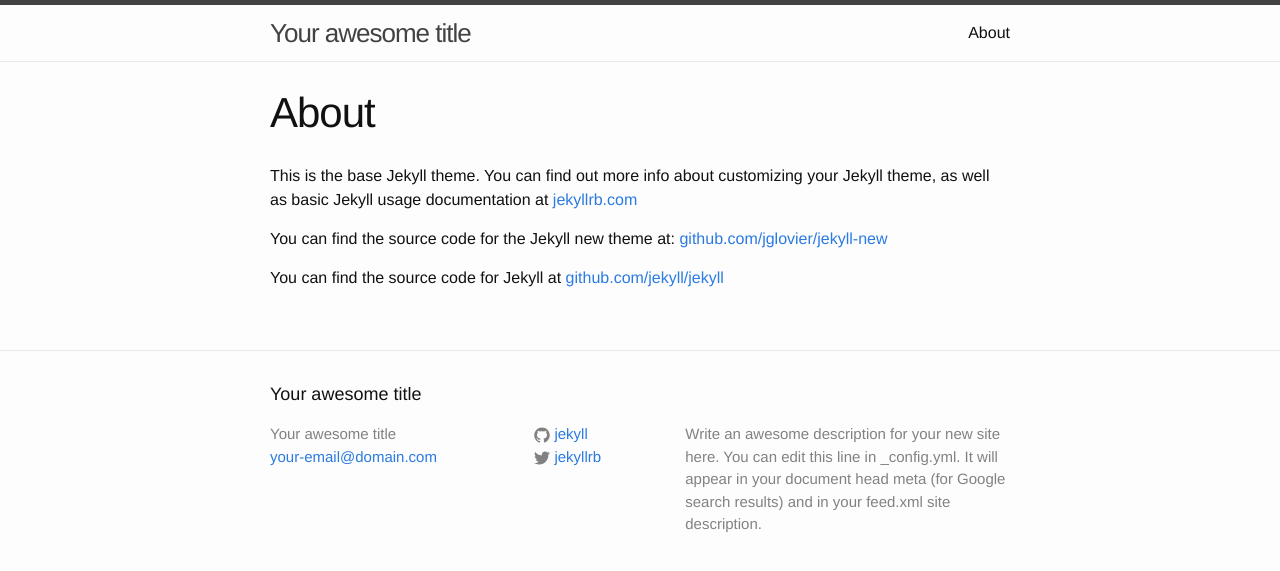
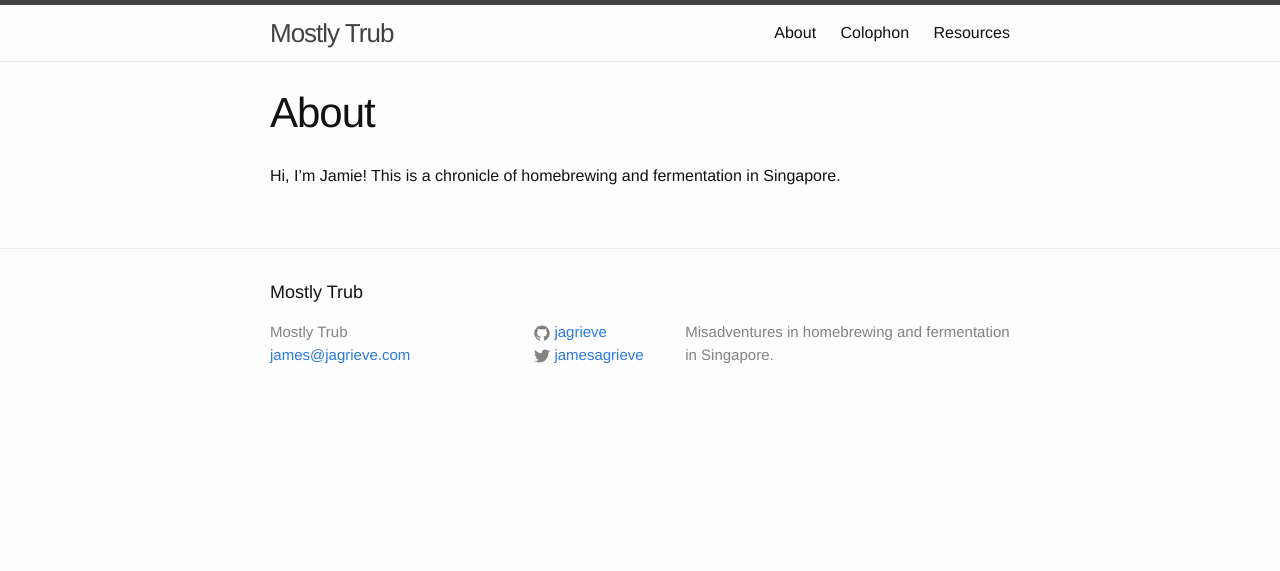
Before and after one commit to jagrieve/mostlytrub, a Jekyll site: the page built from about.md, in a window 1280 px wide. Shown: the top 571 px of the page. Built offline with Jekyll 4.4.1, drawn with Linux system fonts in a browser that asks for light colours.

Commit message:
Bringing in old posts, pages and config.

```diff
--- a/_config.yml
+++ b/_config.yml
@@ -1,14 +1,13 @@
 # Site settings
-title: Your awesome title
-email: your-email@domain.com
-description: > # this means to ignore newlines until "baseurl:"
-  Write an awesome description for your new site here. You can edit this
-  line in _config.yml. It will appear in your document head meta (for
-  Google search results) and in your feed.xml site description.
-baseurl: "" # the subpath of your site, e.g. /blog/
-url: "http://yourdomain.com" # the base hostname & protocol for your site
-twitter_username: jekyllrb
-github_username:  jekyll
+title: Mostly Trub
+email: james@jagrieve.com
+description: "Misadventures in homebrewing and fermentation in Singapore."
+baseurl: ""
+url: "http://beer.jagrieve.com"
+twitter_username: jamesagrieve
+github_username:  jagrieve
+excerpt_separator: "----"
 
 # Build settings
 markdown: kramdown
+permalink: /blog/:title
--- a/about.md
+++ b/about.md
@@ -1,11 +1,8 @@
 ---
 layout: page
 title: About
+navigation: true
 permalink: /about/
 ---
 
-This is the base Jekyll theme. You can find out more info about customizing your Jekyll theme, as well as basic Jekyll usage documentation at [jekyllrb.com](http://jekyllrb.com/)
-
-You can find the source code for the Jekyll new theme at: [github.com/jglovier/jekyll-new](https://github.com/jglovier/jekyll-new)
-
-You can find the source code for Jekyll at [github.com/jekyll/jekyll](https://github.com/jekyll/jekyll)
+Hi, I'm Jamie! This is a chronicle of homebrewing and fermentation in Singapore.
```
Also changed, not shown: _posts/2014-05-08-welcome.markdown (added, +24 -0 lines), _posts/2014-06-09-christmas-wine.markdown (added, +26 -0 lines), _posts/2014-06-27-homebrew-club.markdown (added, +9 -0 lines), _posts/2014-07-25-stir-plate.markdown (added, +11 -0 lines), _posts/2015-10-21-welcome-to-jekyll.markdown (deleted, +0 -25 lines), colophon.md (added, +10 -0 lines), resources.md (added, +125 -0 lines), _posts/images/stir-plate.jpg (added).
